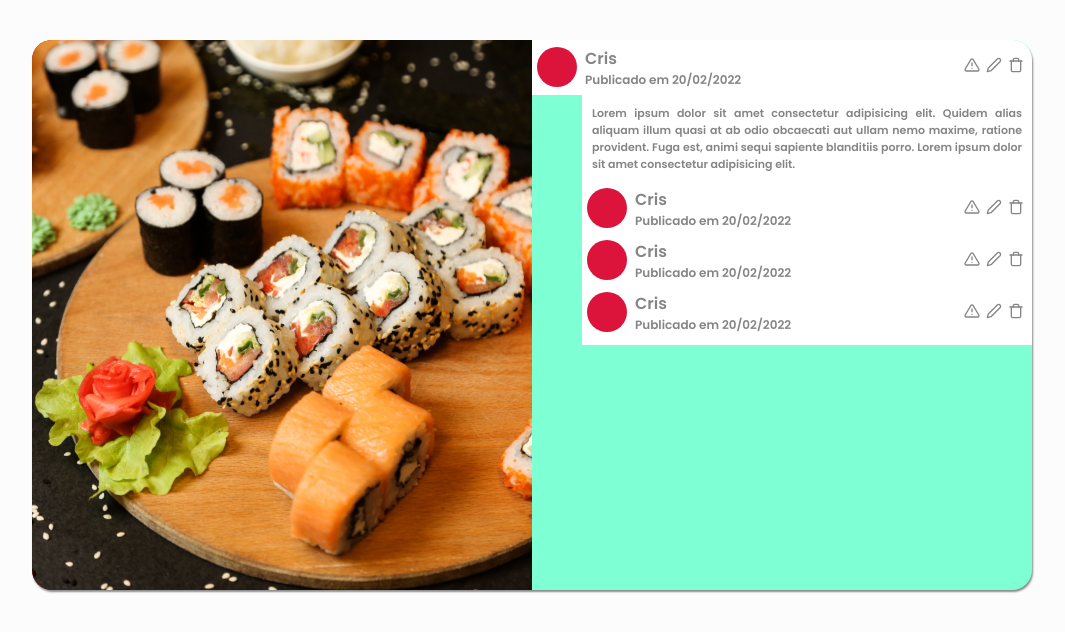
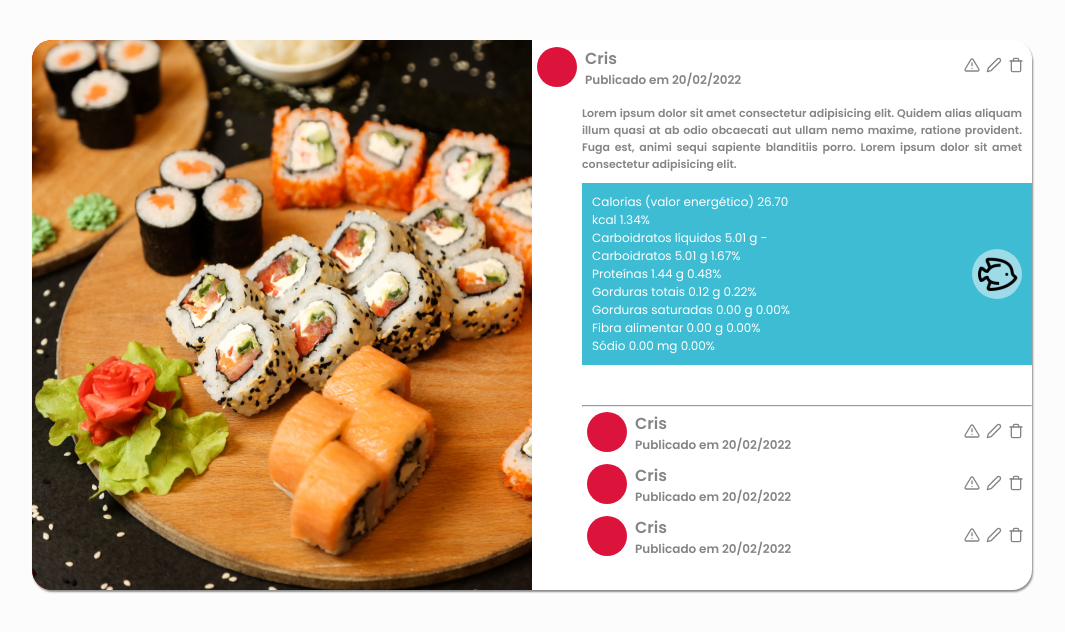
Before and after one commit to stack-over-code-atlantico/supermercadosq-fe, a React (Vite) app in the folder supermercadosq/: page /productdetails in a window 1280 px wide. Shown: the top 632 px of the page, without its empty margins (108-1173 px from the left). Built offline with nearby package versions, Linux system fonts and the light colour scheme.

Commit message:
Feat ajustado comentarios

```diff
--- a/supermercadosq/src/pages/ProductDetails/ProductDetails.jsx
+++ b/supermercadosq/src/pages/ProductDetails/ProductDetails.jsx
@@ -1,11 +1,15 @@
 import React from "react";
 import sushiImage from "../../assets/images/sushiPhoto.png";
+import fishIcon from "../../assets/icons/fish.png";
 import UserComment from "../../components/UserComment/UserComment";
 import {
   DetailsComments,
   DetailsContainer,
   DetailsImage,
+  IconType,
   ListComments,
+  NutritionalContainer,
+  NutritionalTable,
   PostComment,
 } from "./styles";
 
@@ -24,8 +28,24 @@ const ProductDetails = () => {
             maxime, ratione provident. Fuga est, animi sequi sapiente blanditiis
             porro. Lorem ipsum dolor sit amet consectetur adipisicing elit.
           </h3>
+          <NutritionalContainer>
+            <NutritionalTable>
+              <p>Calorias (valor energético) 26.70 kcal 1.34%</p>{" "}
+              <p>Carboidratos líquidos 5.01 g -</p>
+              <p>Carboidratos 5.01 g 1.67%</p> <p>Proteínas 1.44 g 0.48%</p>
+              <p> Gorduras totais 0.12 g 0.22%</p>
+              <p>Gorduras saturadas 0.00 g 0.00%</p>
+              <p>Fibra alimentar 0.00 g 0.00% </p>
+              <p>Sódio 0.00 mg 0.00% </p>
+
+            </NutritionalTable>
+            <IconType>
+              <div id="IconType"><img src={fishIcon} alt="peixe" /></div>
+            </IconType>
+          </NutritionalContainer>
+          <hr/>
           <ListComments>
-            <UserComment />
+            <UserComment id='FirstComment'/>
             <UserComment />
             <UserComment />
           </ListComments>
--- a/supermercadosq/src/pages/ProductDetails/styles.jsx
+++ b/supermercadosq/src/pages/ProductDetails/styles.jsx
@@ -6,7 +6,7 @@ export const DetailsContainer = styled.div`
   margin: 40px auto;
   width: 1000px;
   height: 550px;
-  background-color: aquamarine;
+  background-color: white;
   border-radius: 20px;
   box-shadow: 1px 2px 2px #1010107b;
   color: var(--color-gray);
@@ -26,7 +26,7 @@ export const DetailsImage = styled.figure`
 
 export const DetailsComments = styled.div`
   display: grid;
-  grid-template-columns: 10% ;
+  grid-template-columns: 10%;
   grid-template-rows: 10% 90%;
   grid-template-areas:
     "base base"
@@ -40,17 +40,51 @@ export const DetailsComments = styled.div`
     }
   }
 `;
+export const NutritionalContainer = styled.div`
+  display: flex;
+  flex-direction: row;
+  background-color: var(--color-blue-light);
+  margin-bottom: 40px;
+  div {
+    width: 50%;
+    :first-child {
+      border-radius: 0 0 0 0;
+    }
+  }
+`;
+export const NutritionalTable = styled.div`
+padding: 10px 0px 10px 10px;
+  font-size: 12px;
+  color: white;
+`;
+export const IconType = styled.div`
+display: flex;
+align-items: center;
+justify-content: end;
+padding-right: 10px;
+  #IconType {
+    display: flex;
+    align-items: center;
+    justify-content: center;
+    background-color: var(--color-blue-ciel);
+    width: 50px;
+    height: 50px;
+    border-radius: 50%;
+  }
+`;
 
 export const PostComment = styled.div`
-grid-area: body;
+  grid-area: body;
   height: 250px;
   background-color: white;
 
   h3 {
     font-size: 11px;
-    padding: 10px;
+    padding: 10px 10px 10px 0px;
     text-align: justify;
   }
 `;
 
-export const ListComments = styled.div``;
+export const ListComments = styled.div`
+
+`;
```
Also changed, not shown: supermercadosq/src/components/UserComment/styles.jsx (+4 -5 lines), supermercadosq/src/assets/icons/fish.png.
